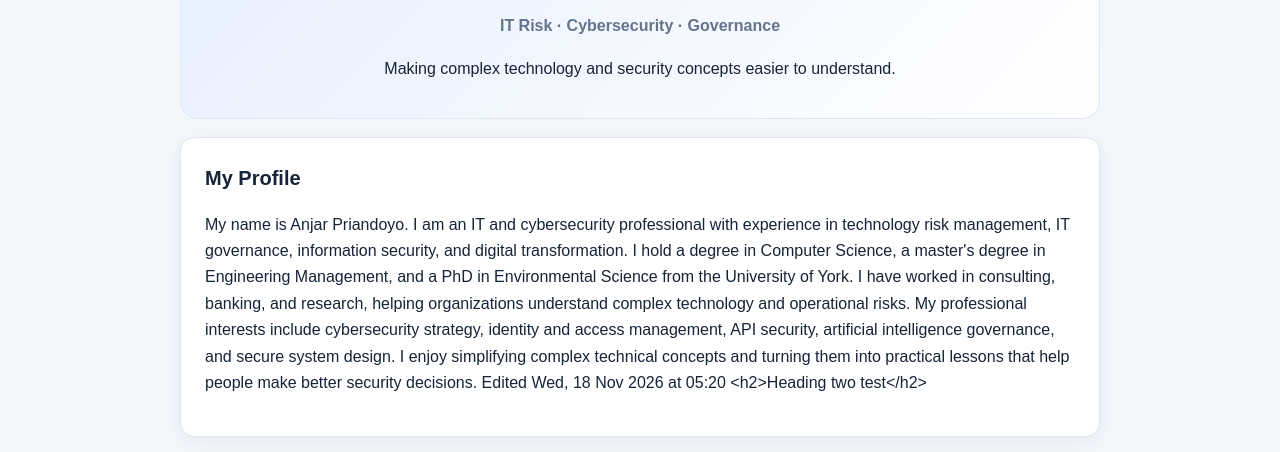
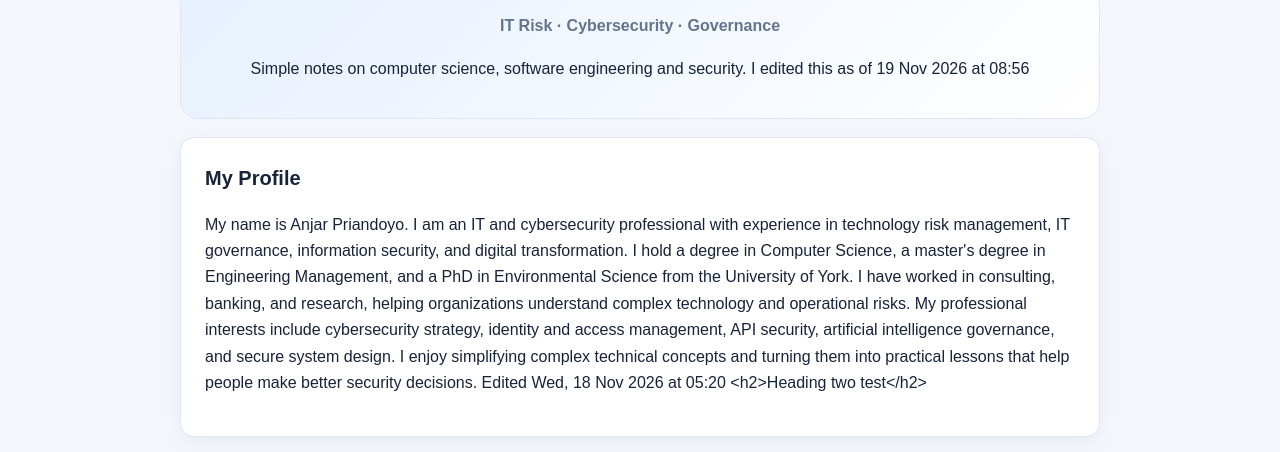
Before and after one commit to priandoyo/aboutme, a plain HTML site: page index.html in a window 1280 px wide. Shown: the part 338-790 px from the top of the page. Drawn offline with Linux system fonts and the light colour scheme.

Commit message:
Update index.html

```diff
--- a/index.html
+++ b/index.html
@@ -35,8 +35,7 @@
             </p>
 
             <p class="intro">
-                Making complex technology and security concepts
-                easier to understand.
+                Simple notes on computer science, software engineering and security. I edited this as of 19 Nov 2026 at 08:56
             </p>
         </section>
 
```
